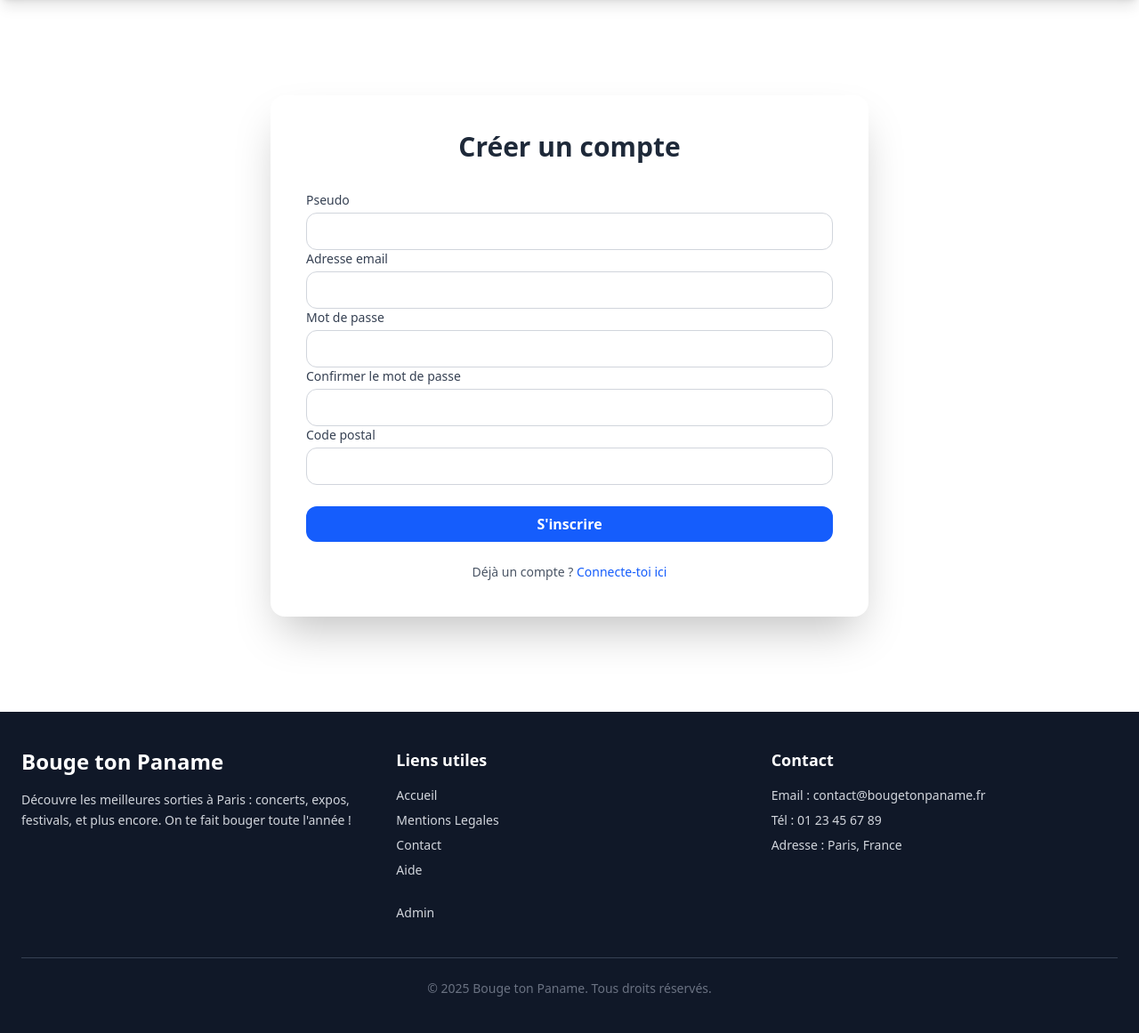
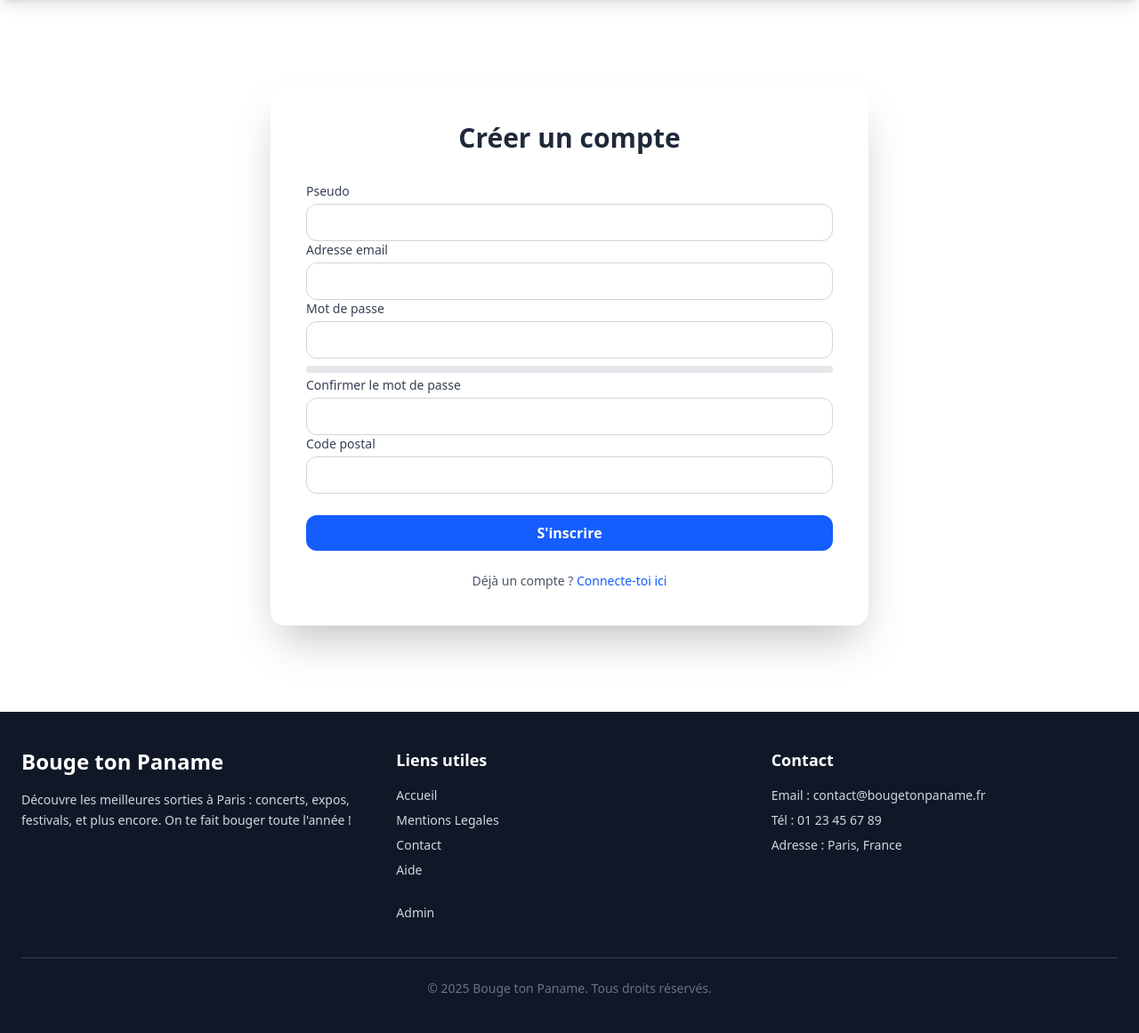
Before and after one commit to Douxzy/Bouge-ton-Paname, a PHP site: page /register.php in a window 1280 px wide. Shown: the part 70-1231 px from the top of the page at 89% size. Run offline with PHP 8.4, Linux system fonts and the light colour scheme.

Commit message:
Feature/ajout de la bar de difficulter du MDP en tailwind et JS

```diff
--- a/www/vue/footer/footer.php
+++ b/www/vue/footer/footer.php
@@ -35,6 +35,40 @@
         © 2025 Bouge ton Paname. Tous droits réservés.
     </div>
 </footer>
+
+<script>
+  const passwordInput = document.getElementById("password");
+  const strengthBar = document.getElementById("password-strength-bar");
+  const strengthText = document.getElementById("password-strength-text");
+
+  passwordInput.addEventListener("input", () => {
+    const value = passwordInput.value;
+    let strength = 0;
+
+    if (value.length >= 6) strength++;
+    if (/[A-Z]/.test(value)) strength++;
+    if (/[0-9]/.test(value)) strength++;
+    if (/[^A-Za-z0-9]/.test(value)) strength++;
+
+    // Reset classes
+    strengthBar.className = "h-2 rounded-xl transition-all duration-300 ease-in-out";
+
+    if (strength <= 1) {
+      strengthBar.classList.add("w-1/3", "bg-red-500");
+      strengthText.textContent = "Faible";
+      strengthText.className = "text-sm mt-1 font-medium text-red-600";
+    } else if (strength === 2 || strength === 3) {
+      strengthBar.classList.add("w-2/3", "bg-yellow-400");
+      strengthText.textContent = "Moyen";
+      strengthText.className = "text-sm mt-1 font-medium text-yellow-500";
+    } else if (strength >= 4) {
+      strengthBar.classList.add("w-full", "bg-green-500");
+      strengthText.textContent = "Fort";
+      strengthText.className = "text-sm mt-1 font-medium text-green-600";
+    }
+  });
+</script>
+
 </body>
 
 </html>
--- a/www/vue/index.php
+++ b/www/vue/index.php
@@ -2,8 +2,6 @@
 require __DIR__ . "/header/header.php";
 require "../controller/db.php";
 require "../controller/functions.php";
-
-
 
 // Filtres
 $query = $_GET['q'] ?? '';
--- a/www/vue/register.php
+++ b/www/vue/register.php
@@ -28,12 +28,21 @@ require __dir__ . "/header/header.php";
             class="mt-1 w-full px-4 py-2 border border-gray-300 rounded-xl focus:outline-none focus:ring-2 focus:ring-blue-500" />
         </div>
 
+        <!-- Barre de difficulté du mot de passe -->
+        <div class="mt-2">
+          <div class="w-full h-2 bg-gray-200 rounded-xl">
+            <div id="password-strength-bar" class="h-2 rounded-xl transition-all duration-300 ease-in-out"></div>
+          </div>
+          <p id="password-strength-text" class="text-sm mt-1 font-medium text-gray-700"></p>
+        </div>
+
         <!-- Confirmer mot de passe -->
         <div>
           <label for="confirm-password" class="block text-sm font-medium text-gray-700">Confirmer le mot de passe</label>
           <input type="password" id="confirm-password" name="confirm-password" required
             class="mt-1 w-full px-4 py-2 border border-gray-300 rounded-xl focus:outline-none focus:ring-2 focus:ring-blue-500" />
         </div>
+
 
         <!-- Code postal -->
         <div>
```
